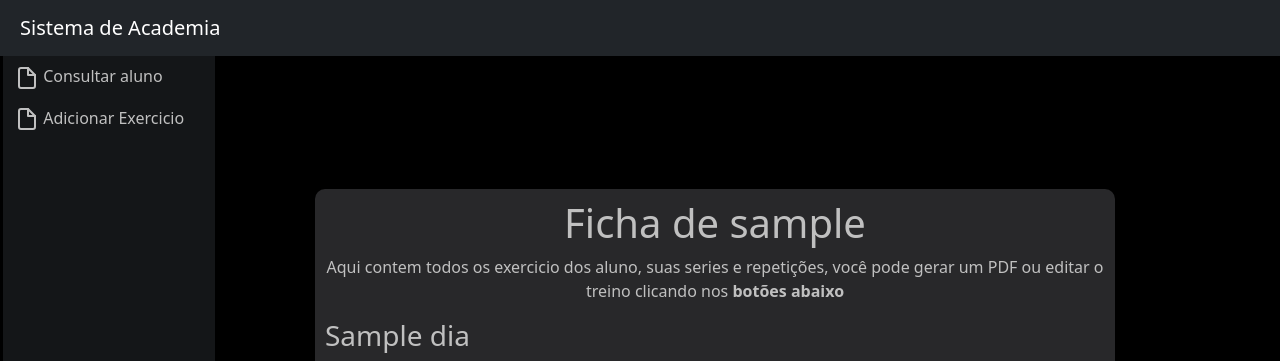
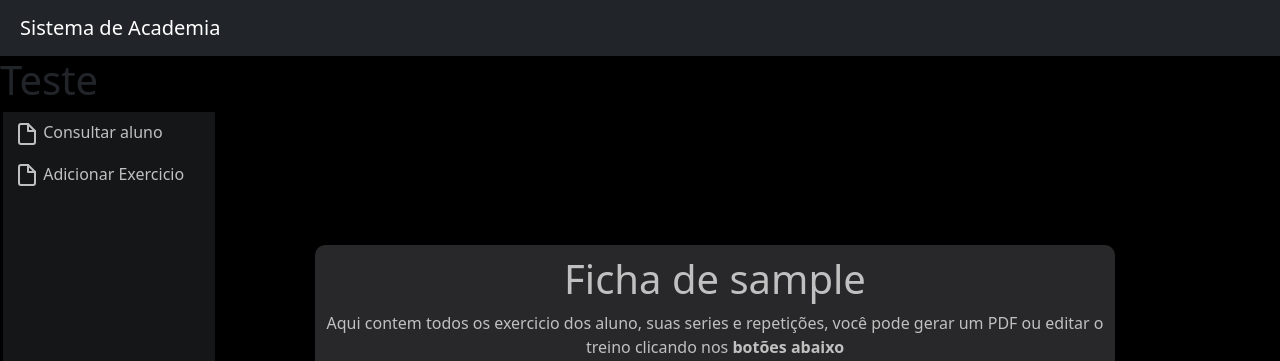
Before and after one commit to FernandoPereira218/sistema-academia-web, a Django app: template templates/student_page.html in a window 1280 px wide. Shown: the top 361 px of the page. Run offline with Django 4.2, Linux system fonts and the light colour scheme; tables that the repository leaves empty hold one stand-in row (values such as "Sample post"); the template is opened without the code that fills it: values that come from a table or form of the project are taken from there, most other values are stand-ins (such as "Sample title", 1, 10 or a date in 2020).

Commit message:
Teste de Deploy

```diff
--- a/templates/student_page.html
+++ b/templates/student_page.html
@@ -90,9 +90,11 @@
 </head>
 
 <body>
+
     <nav class="navbar navbar-expand-lg navbar-dark bg-dark">
         <a class="navbar-brand">Sistema de Academia</a>
     </nav>
+    <h1>Teste</h1>
 
     <div class="container-fluid">
         <div class="row">
```
